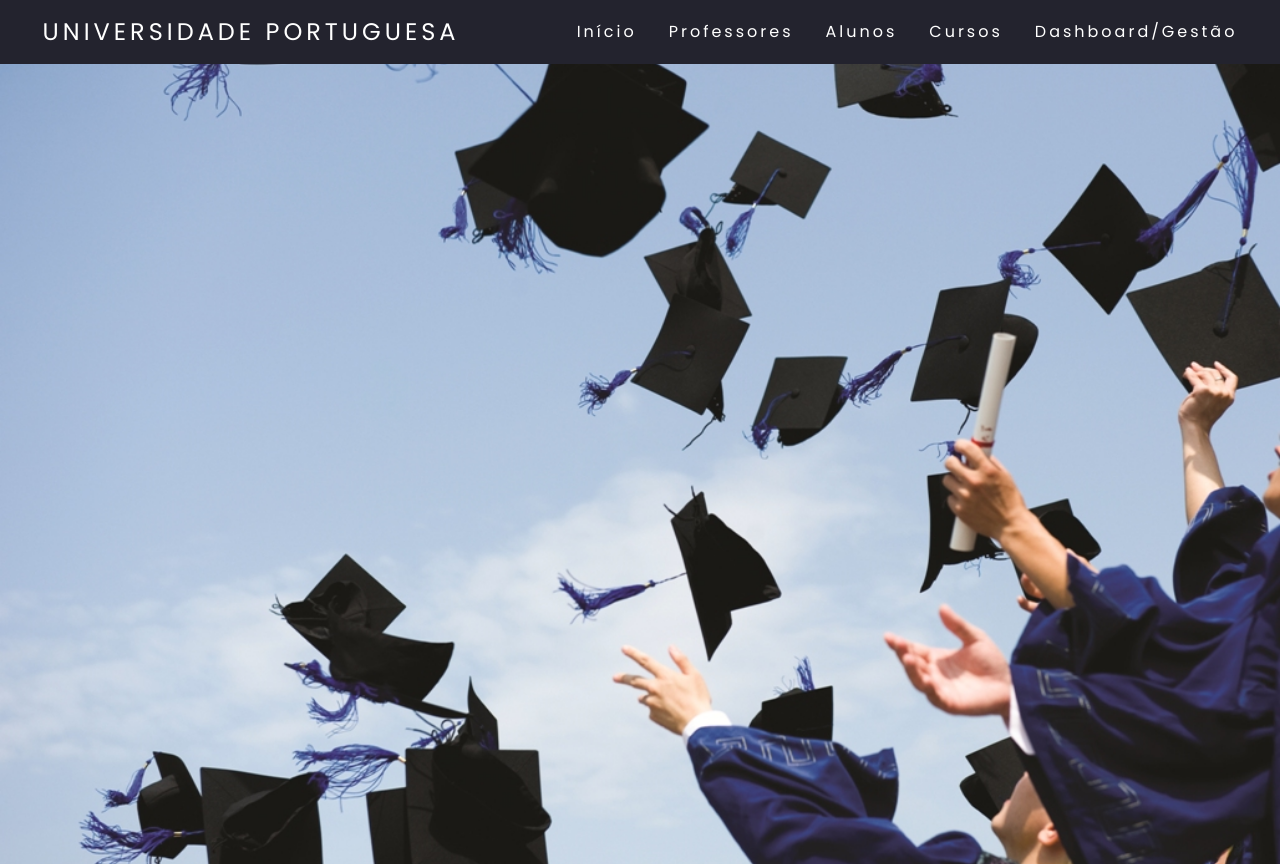
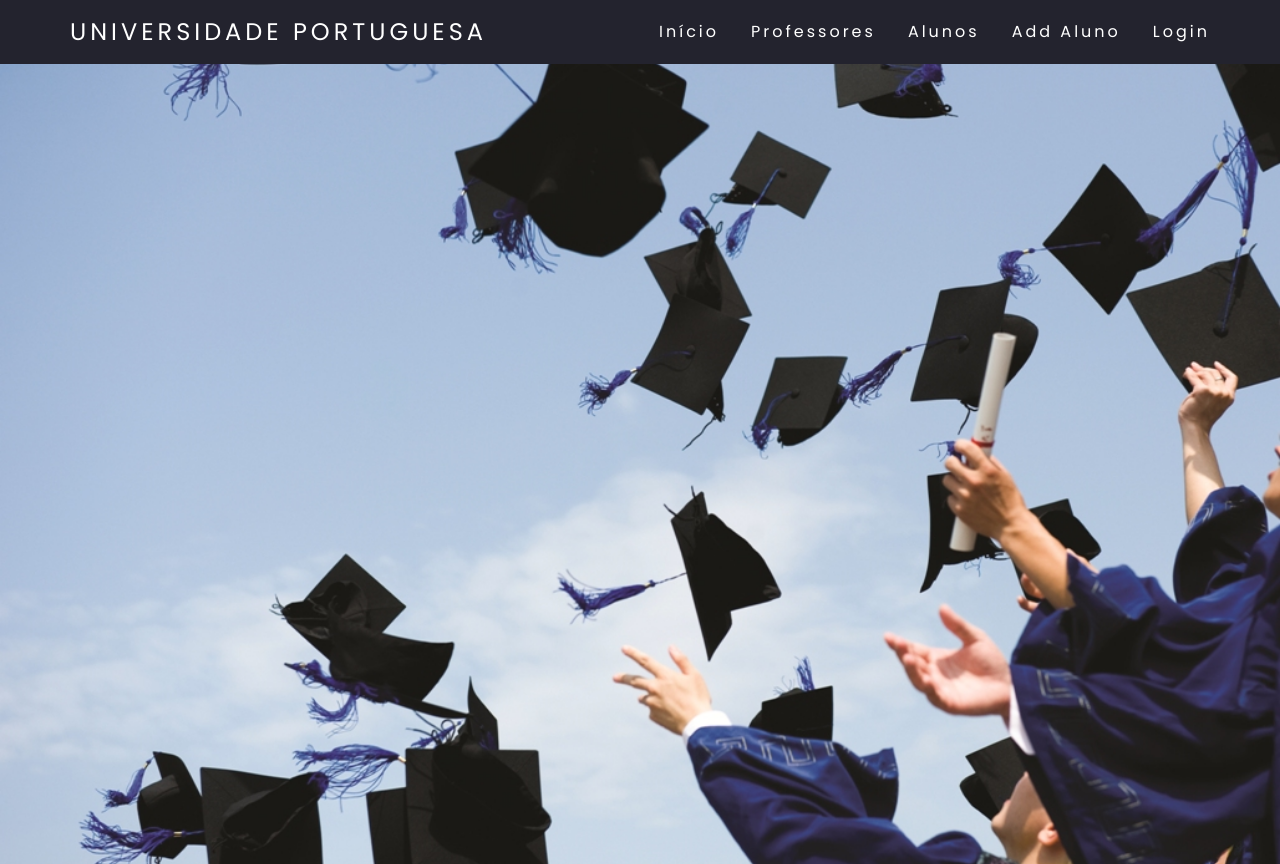
Before and after one commit to RonyAgentSpp/university-school, a plain HTML site: page index.html in a window 1280 px wide. Shown: the top 864 px of the page. Drawn offline with nearby package versions, Linux system fonts and the light colour scheme.

Commit message:
Update index.html

```diff
--- a/index.html
+++ b/index.html
@@ -23,8 +23,8 @@
           <li><a href="#">Início</a></li>
           <li><a href="#">Professores</a></li>
           <li><a href="#">Alunos</a></li>
-          <li><a href="#">Cursos</a></li>
-          <li><a href="#">Dashboard/Gestão</a></li>
+          <li><a href="#">Add Aluno</a></li>
+          <li><a href="#">Login</a></li>
         </ul>
       </nav>
     </header>
```
